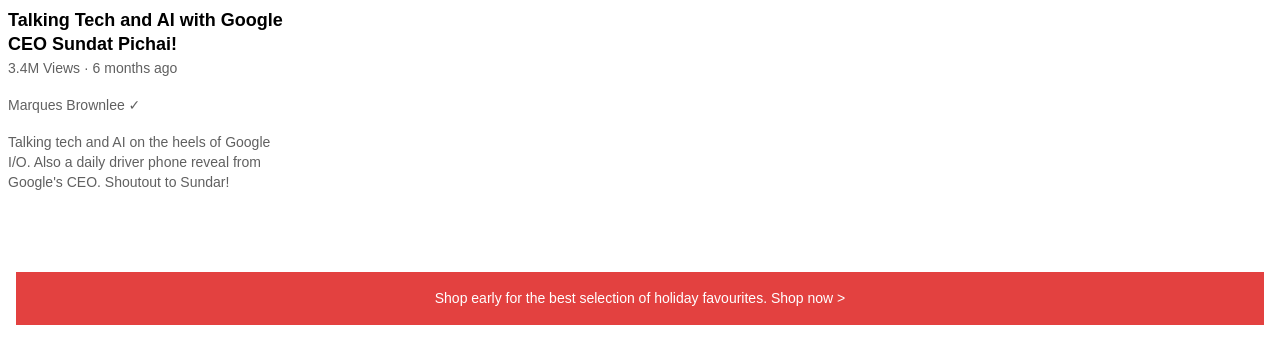
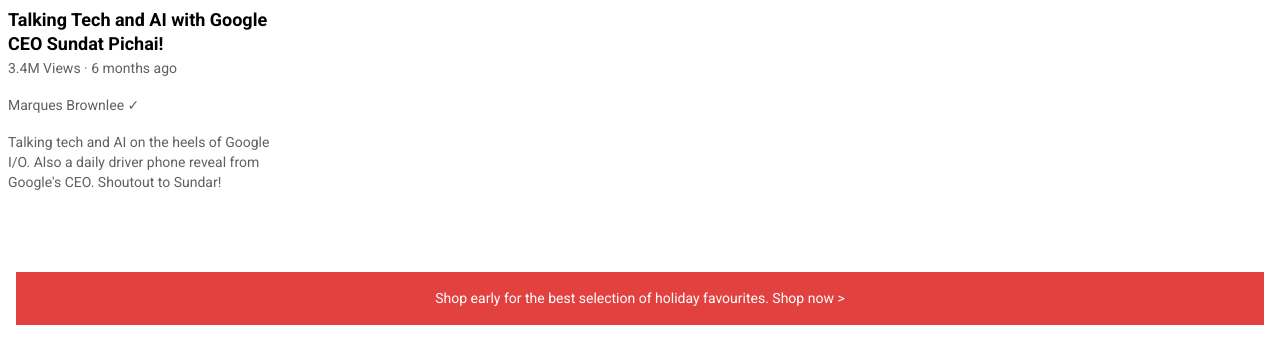
Before and after one commit to shawonkhan0/new-website-2024, a plain HTML site: page text.html in a window 1280 px wide. Drawn offline with Linux system fonts and the light colour scheme.

Commit message:
a little changes

```diff
--- a/text.css
+++ b/text.css
@@ -1,5 +1,6 @@
+@import url('https://fonts.googleapis.com/css2?family=Roboto:wght@300;400;500;700;900&display=swap');
 body {
-  font-family: Arial, Helvetica, sans-serif;
+  font-family: Roboto;
 }
 .youtube_text_box {
   width: 284px;
```
Also changed, not shown: buttons.css (+6 -6 lines).
